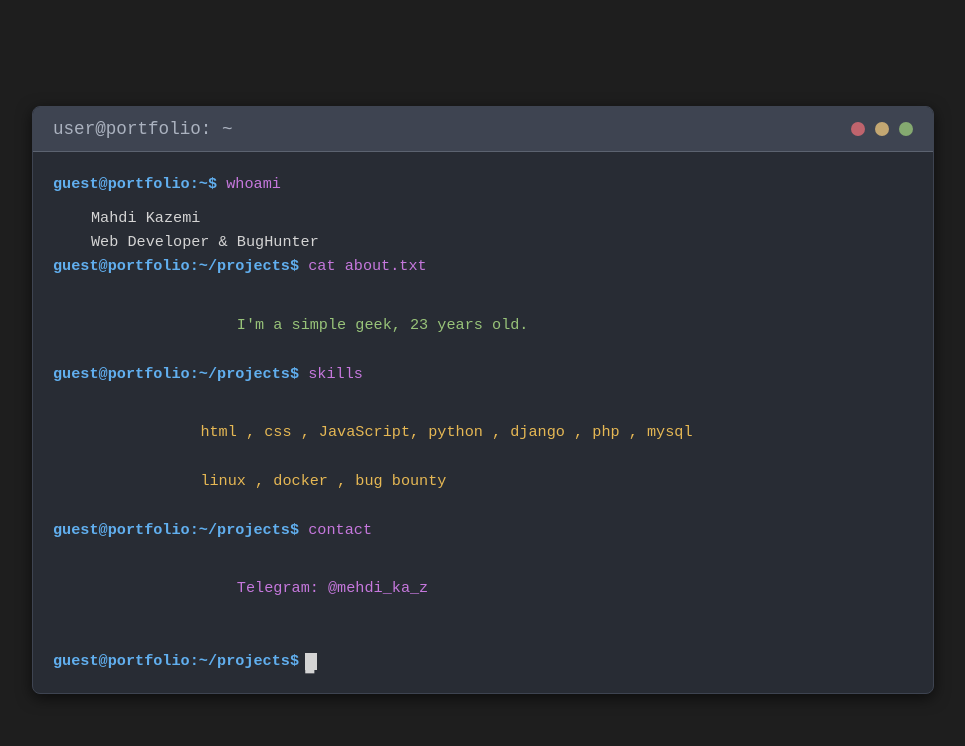
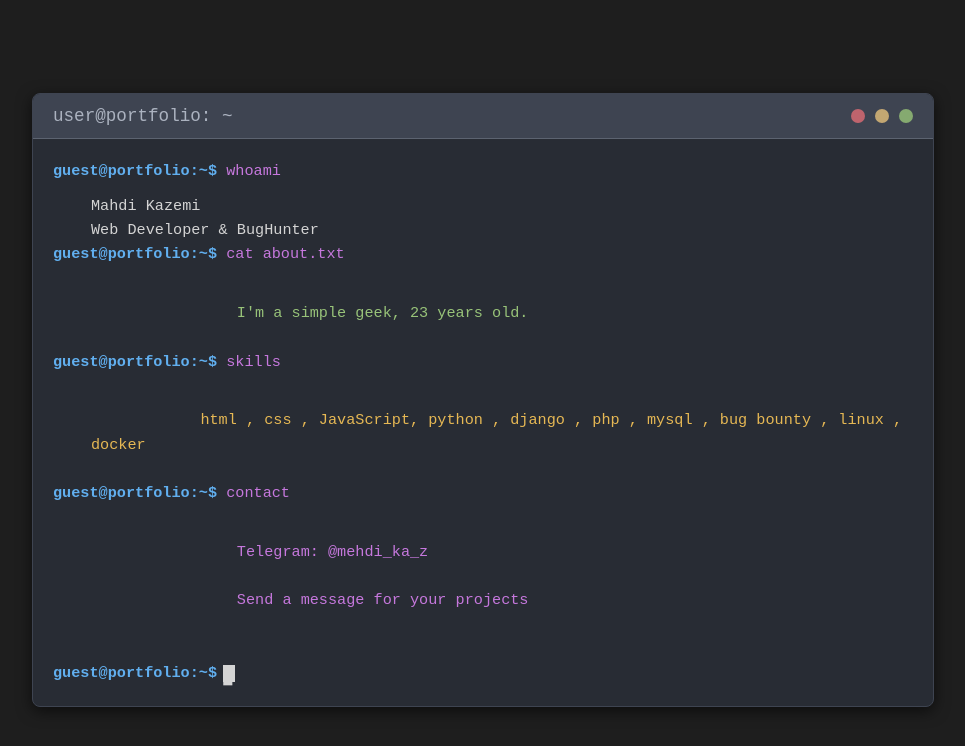
Before and after one commit to mahdidevloper/mahdi, a plain HTML site: page index.html in a window 1280 px wide. Shown: the whole page, without its empty margins (157-1122 px from the left). Drawn offline with Linux system fonts and the light colour scheme.

Commit message:
Update index.html

```diff
--- a/index.html
+++ b/index.html
@@ -20,21 +20,21 @@
             <div class="line"><span class="prompt">guest@portfolio:~$</span> <span class="command">whoami</span></div>
             <div class="output">Mahdi Kazemi</div>
             <div class="output">Web Developer & BugHunter</div>
-            <div class="line"><span class="prompt">guest@portfolio:~/projects$</span> <span class="command">cat about.txt</span></div>
+            <div class="line"><span class="prompt">guest@portfolio:~$</span> <span class="command">cat about.txt</span></div>
             <div class="output about-me">
                 I'm a simple geek, 23 years old.
             </div>
-            <div class="line"><span class="prompt">guest@portfolio:~/projects$</span> <span class="command">skills</span></div>
+            <div class="line"><span class="prompt">guest@portfolio:~$</span> <span class="command">skills</span></div>
             <div class="output skills">
-            html , css , JavaScript, python , django , php , mysql<br>
-            linux , docker , bug bounty
+            html , css , JavaScript, python , django , php , mysql , bug bounty , linux , docker
             </div>
-            <div class="line"><span class="prompt">guest@portfolio:~/projects$</span> <span class="command">contact</span></div>
+            <div class="line"><span class="prompt">guest@portfolio:~$</span> <span class="command">contact</span></div>
             <div class="output contact">
                 Telegram: @mehdi_ka_z<br>
+                Send a message for your projects<br>
             </div>
             <div class="cursor-line">
-                <span class="prompt">guest@portfolio:~/projects$</span> <span class="cursor">█</span>
+                <span class="prompt">guest@portfolio:~$</span> <span class="cursor">█</span>
             </div>
         </div>
     </div>
```
